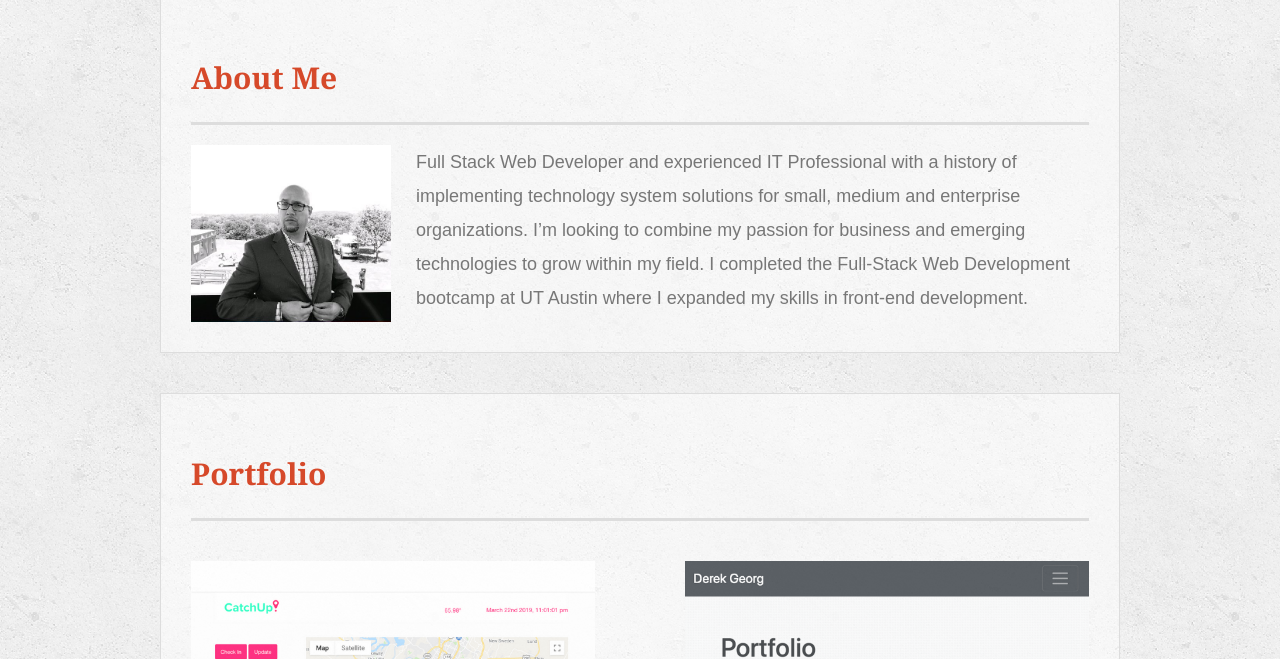
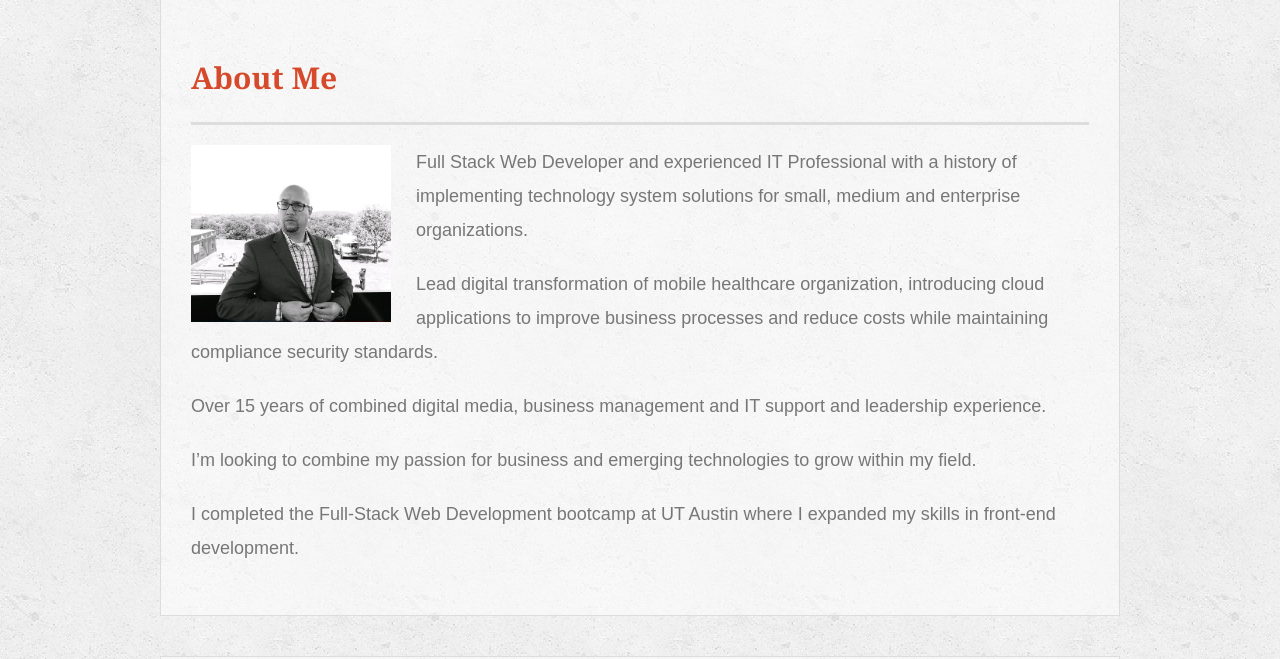
Before and after one commit to derekgeorg/Responsive-Portfolio, a plain HTML site: page index.html in a window 1280 px wide. Shown: the part 141-800 px from the top of the page. Drawn offline with Linux system fonts and the light colour scheme.

Commit message:
updated about me section

```diff
--- a/index.html
+++ b/index.html
@@ -38,11 +38,15 @@
 
       <img src="assets/images/derek.png" class="auth-image" alt="Your Name">
 
-      <p>Full Stack Web Developer and experienced IT Professional with a history of implementing technology system solutions for small, medium and enterprise organizations.
+      <p>Full Stack Web Developer and experienced IT Professional with a history of implementing technology system solutions for small, medium and enterprise organizations.</p>
 
-        I’m looking to combine my passion for business and emerging technologies to grow within my field.
+      <p>Lead digital transformation of mobile healthcare organization, introducing cloud applications to improve business processes and reduce costs while maintaining compliance security standards.</p>
 
-        I completed the Full-Stack Web Development bootcamp at UT Austin where I expanded my skills in front-end development.
+      <p>Over 15 years of combined digital media, business management and IT support and leadership experience.</p>
+
+      <p>I’m looking to combine my passion for business and emerging technologies to grow within my field.</p>
+
+      <p>I completed the Full-Stack Web Development bootcamp at UT Austin where I expanded my skills in front-end development.</p>
 
 
       </p>
```
